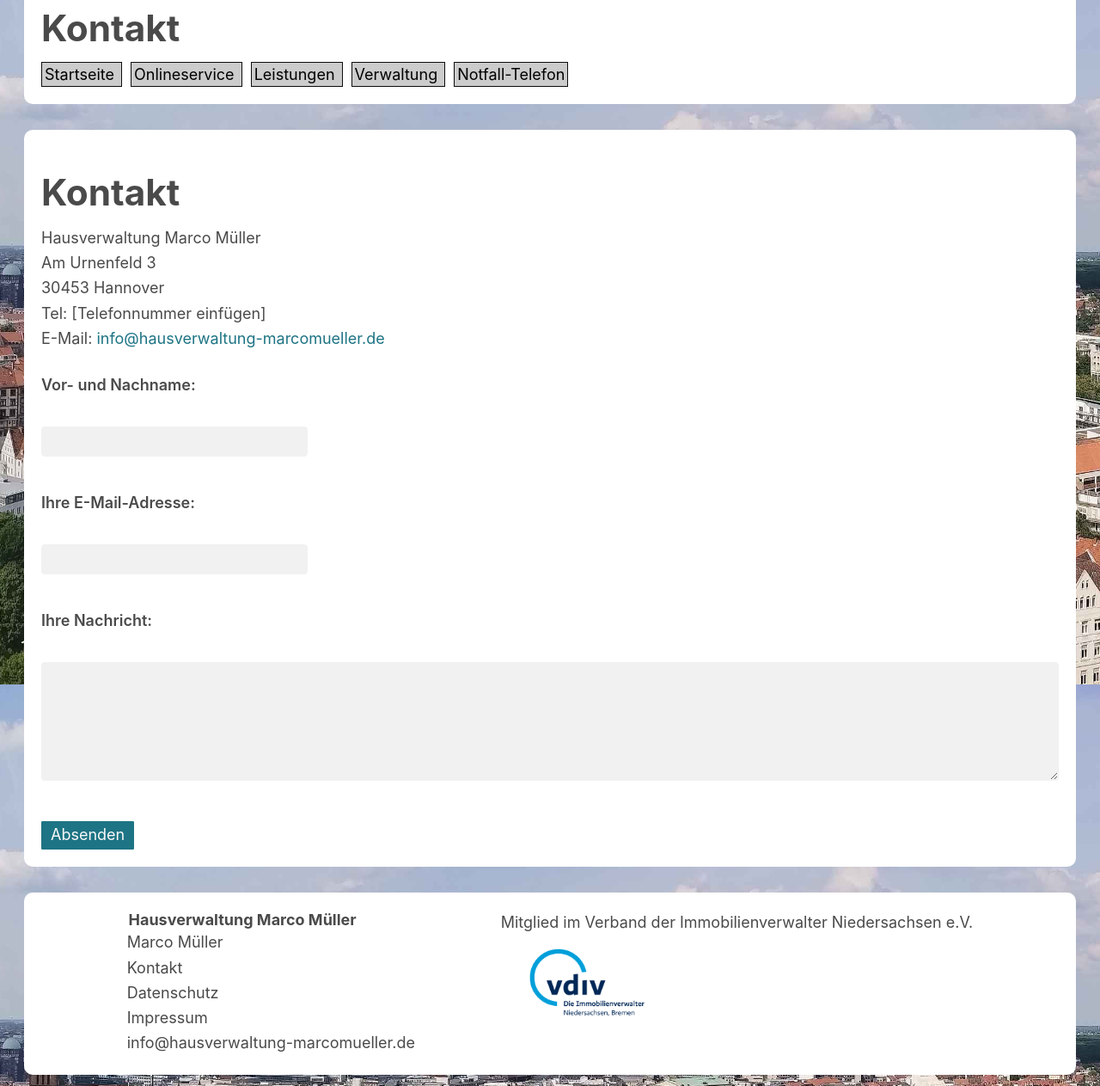
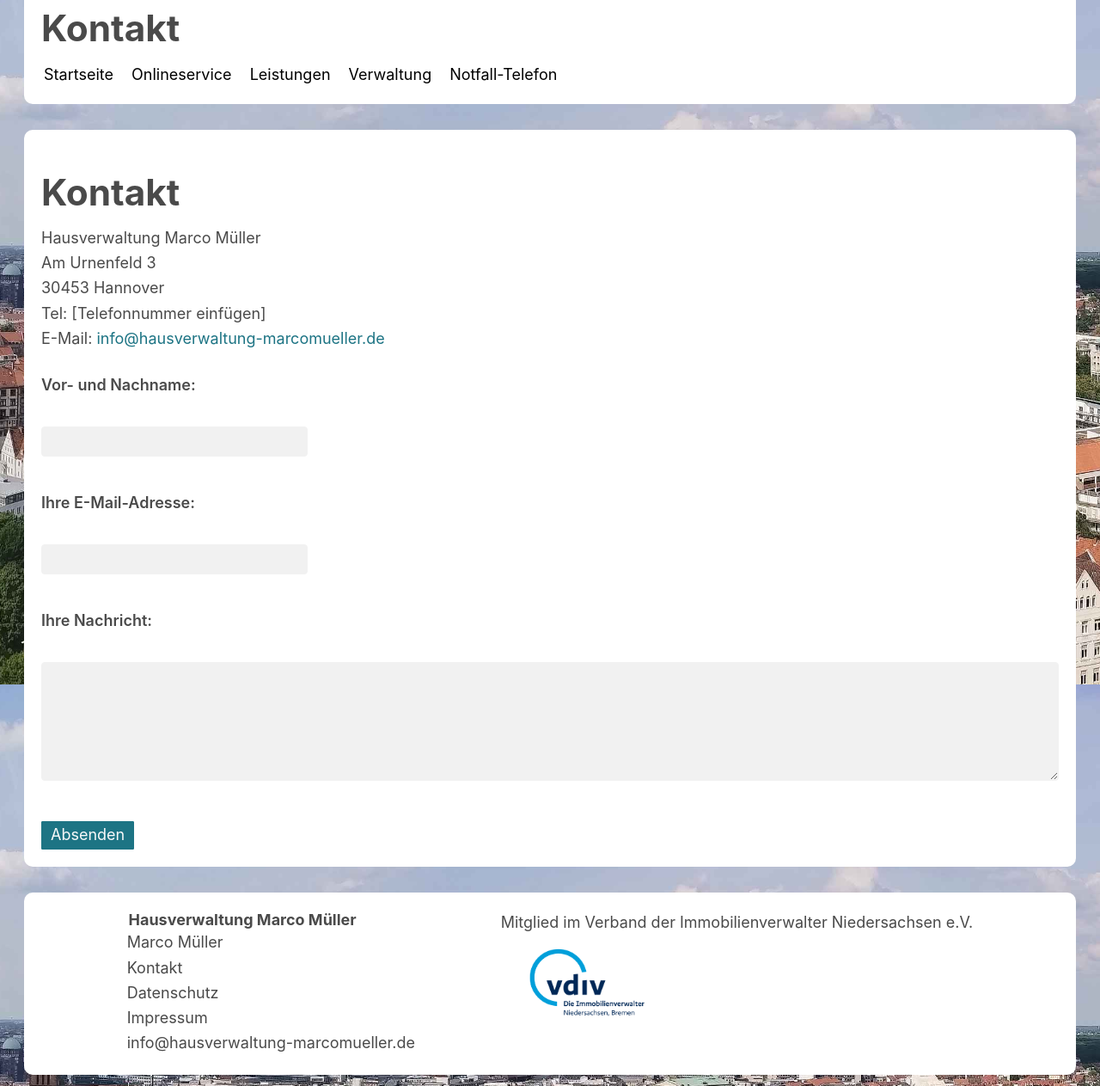
Before and after one commit to marek22k/hausverwaltung, a Jekyll site: the page built from kontakt.md, in a window 1280 px wide. Shown: the part 1004-2267 px from the top of the page at 86% size. Built offline with Jekyll 4.4.1, drawn with Linux system fonts in a browser that asks for light colours.

Commit message:
Update style.css

```diff
--- a/assets/css/style.css
+++ b/assets/css/style.css
@@ -35,10 +35,10 @@ h5, h6 {
 #linden_sepia {
   border-radius: 2px;
 }
-
+/* Hier beginnt das Style des Menüs */
 nav > a {
-  background-color: #cccccc;
-  border: 1px solid #0d0d0d;
+  /* background-color: #cccccc;
+  border: 1px solid #0d0d0d; */
   padding: 3px;
   margin-right: 10px;
   text-decoration: none;
```
